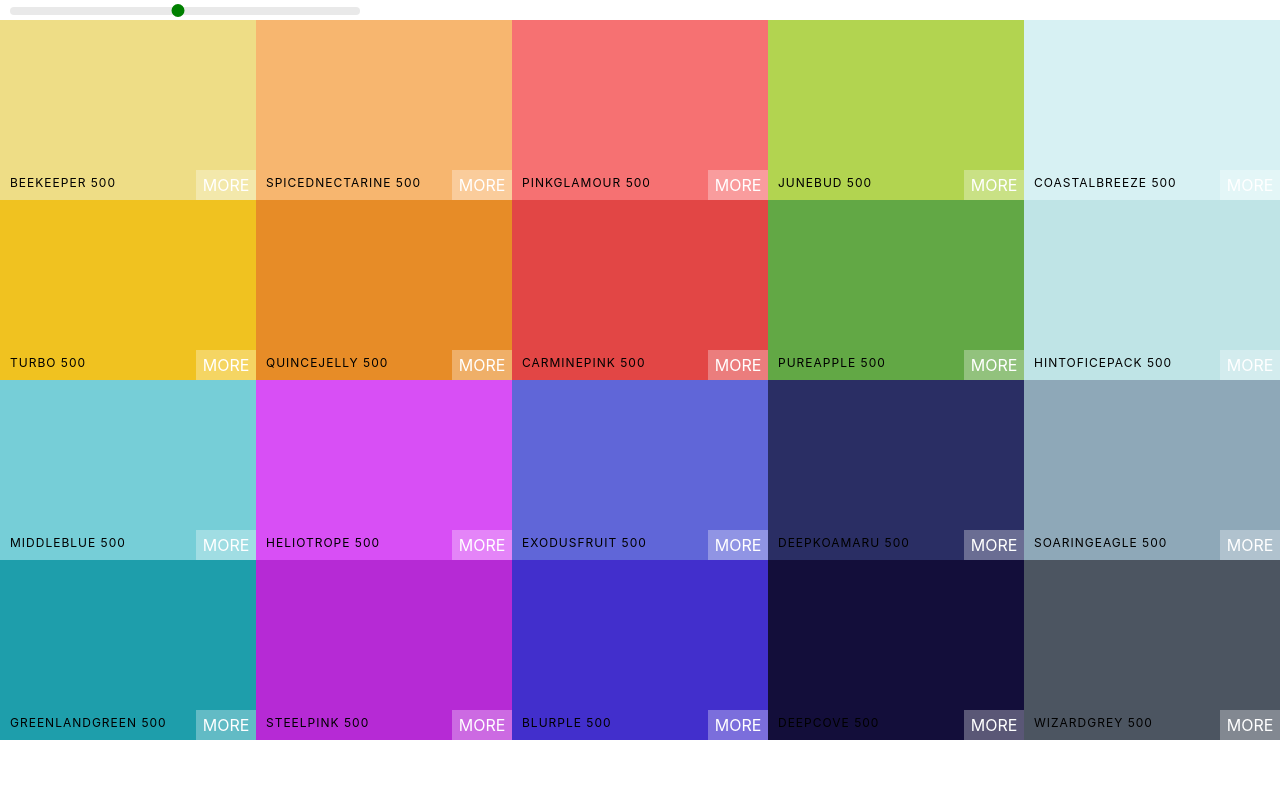
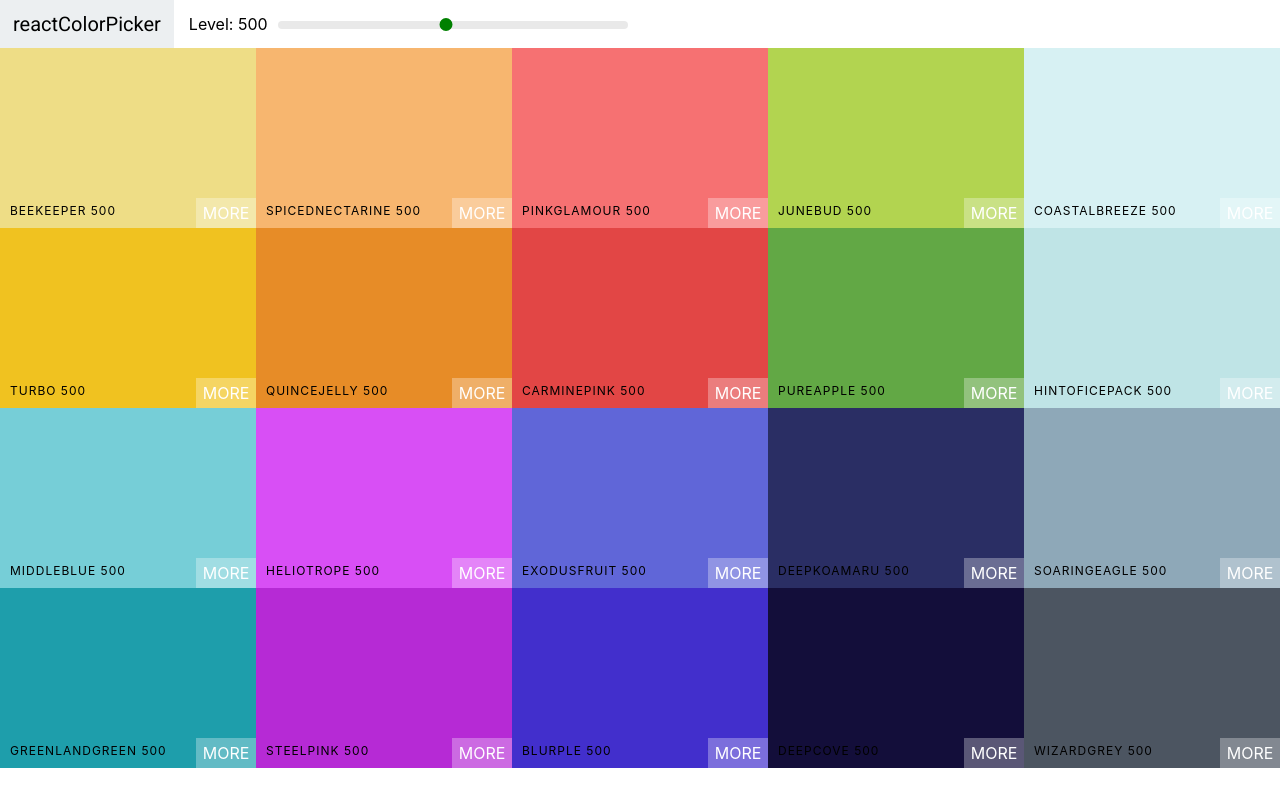
Before and after one commit to Black996/palette-ui, a React (Create React App) app: page / in a window 1280 px wide. Built offline with nearby package versions, Linux system fonts and the light colour scheme.

Commit message:
Add Navbar and Font

```diff
--- a/public/index.html
+++ b/public/index.html
@@ -1,14 +1,14 @@
 <!DOCTYPE html>
 <html lang="en">
+
 <head>
   <meta charset="utf-8" />
   <link rel="icon" href="%PUBLIC_URL%/favicon.ico" />
+  <link rel="preconnect" href="https://fonts.gstatic.com">
+  <link href="https://fonts.googleapis.com/css2?family=Roboto:wght@100;400;500&display=swap" rel="stylesheet">
   <meta name="viewport" content="width=device-width, initial-scale=1" />
   <meta name="theme-color" content="#000000" />
-    <meta
-      name="description"
-      content="Web site created using create-react-app"
-    />
+  <meta name="description" content="Web site created using create-react-app" />
   <link rel="apple-touch-icon" href="%PUBLIC_URL%/logo192.png" />
   <!--
       manifest.json provides metadata used when your web app is installed on a
@@ -26,6 +26,7 @@
     -->
   <title>React App</title>
 </head>
+
 <body>
   <noscript>You need to enable JavaScript to run this app.</noscript>
   <div id="root"></div>
@@ -40,4 +41,5 @@
       To create a production bundle, use `npm run build` or `yarn build`.
     -->
 </body>
+
 </html>
--- /dev/null
+++ b/src/Navbar.css
@@ -0,0 +1,50 @@
+.Navbar {
+    display: flex;
+    align-items: center;
+    justify-content: flex-start;
+    height: 6vh;
+}
+
+.logo {
+    margin-right: 15px;
+    padding: 0 13px;
+    font-size: 20px;
+    background-color: #eceff1;
+    font-family: Roboto;
+    height: 100%;
+    display: flex;
+    align-items: center;
+}
+
+.logo a {
+    text-decoration: none;
+    color: black;
+}
+
+.slider {
+    width: 350px;
+    margin: 0 10px;
+    display: inline-block;
+}
+
+.rc-slider-track {
+    background-color: transparent;
+}
+
+.rc-slider-rail {
+    height: 8px;
+}
+
+.rc-slider-handle,
+.rc-slider-handle:focus,
+.rc-slider-handle:active,
+.rc-slider-handle:hover {
+    background-color: green;
+    outline: none;
+    border: 2px solid green;
+    box-shadow: none;
+    width: 13px;
+    height: 13px;
+    margin-left: -7px;
+    margin-top: -3px;
+}
--- /dev/null
+++ b/src/Navbar.js
@@ -0,0 +1,31 @@
+import React, { Component } from 'react';
+import Slider, { Range } from 'rc-slider';
+import 'rc-slider/assets/index.css';
+import "./Navbar.css";
+
+class Navbar extends Component {
+    render() {
+        const { level, changeLevel } = this.props;
+        return (
+            <header className="Navbar">
+                <div className="logo">
+                    <a href="/">reactColorPicker</a>
+                </div>
+                <div className="slider-container">
+                    <span>Level: {level}</span>
+                    <div className="slider">
+                        <Slider
+                            defaultValue={level}
+                            min={100}
+                            max={900}
+                            step={100}
+                            onAfterChange={changeLevel}
+                        />
+                    </div>
+                </div>
+            </header>
+        )
+    }
+}
+
+export default Navbar;
--- a/src/Palette.css
+++ b/src/Palette.css
@@ -5,31 +5,3 @@
 .Palette-colors {
     height: 90%;
 }
-
-.slider {
-    width: 350px;
-    margin: 0 10px;
-    display: inline-block;
-}
-
-.rc-slider-track {
-    background-color: transparent;
-}
-
-.rc-slider-rail {
-    height: 8px;
-}
-
-.rc-slider-handle,
-.rc-slider-handle:focus,
-.rc-slider-handle:active,
-.rc-slider-handle:hover {
-    background-color: green;
-    outline: none;
-    border: 2px solid green;
-    box-shadow: none;
-    width: 13px;
-    height: 13px;
-    margin-left: -7px;
-    margin-top: -3px;
-}
--- a/src/Palette.js
+++ b/src/Palette.js
@@ -1,7 +1,6 @@
 import React, { Component } from 'react';
 import ColorBox from "./ColorBox";
-import Slider, { Range } from 'rc-slider';
-import 'rc-slider/assets/index.css';
+import Navbar from './Navbar';
 import "./Palette.css";
 
 class Palette extends Component {
@@ -22,16 +21,8 @@
         ))
         return (
             <div className="Palette">
-                <div className="slider">
-                    <Slider
-                        defaultValue={level}
-                        min={100}
-                        max={900}
-                        step={100}
-                        onAfterChange={this.changeLevel}
-                    />
-                </div>
                 {/* {Navbar here} */}
+                <Navbar level={level} changeLevel={this.changeLevel} />
                 <div className="Palette-colors">{colorBoxes}</div>
                 {/*A bunch of color boxes */}
                 {/*A footer */}
```
Lines whose indentation alone changed are shown as unchanged.
